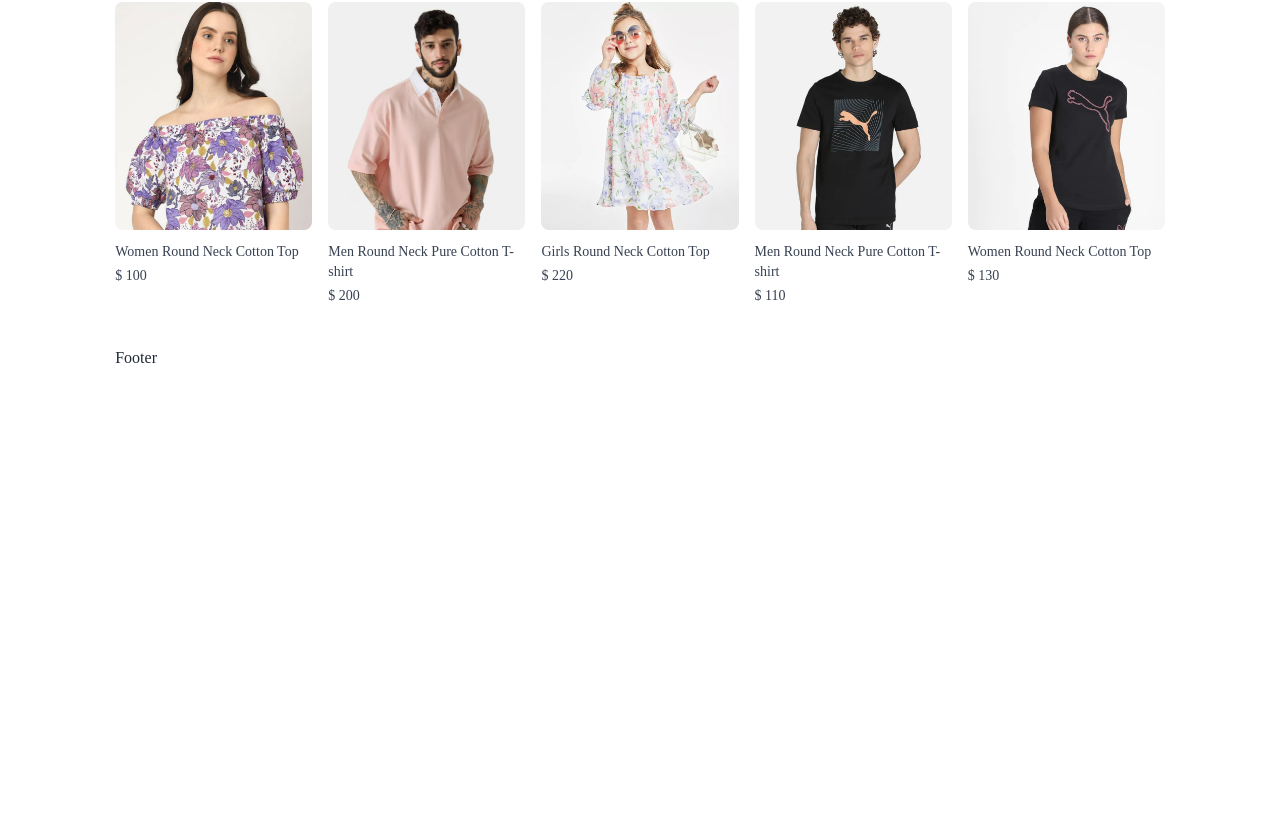
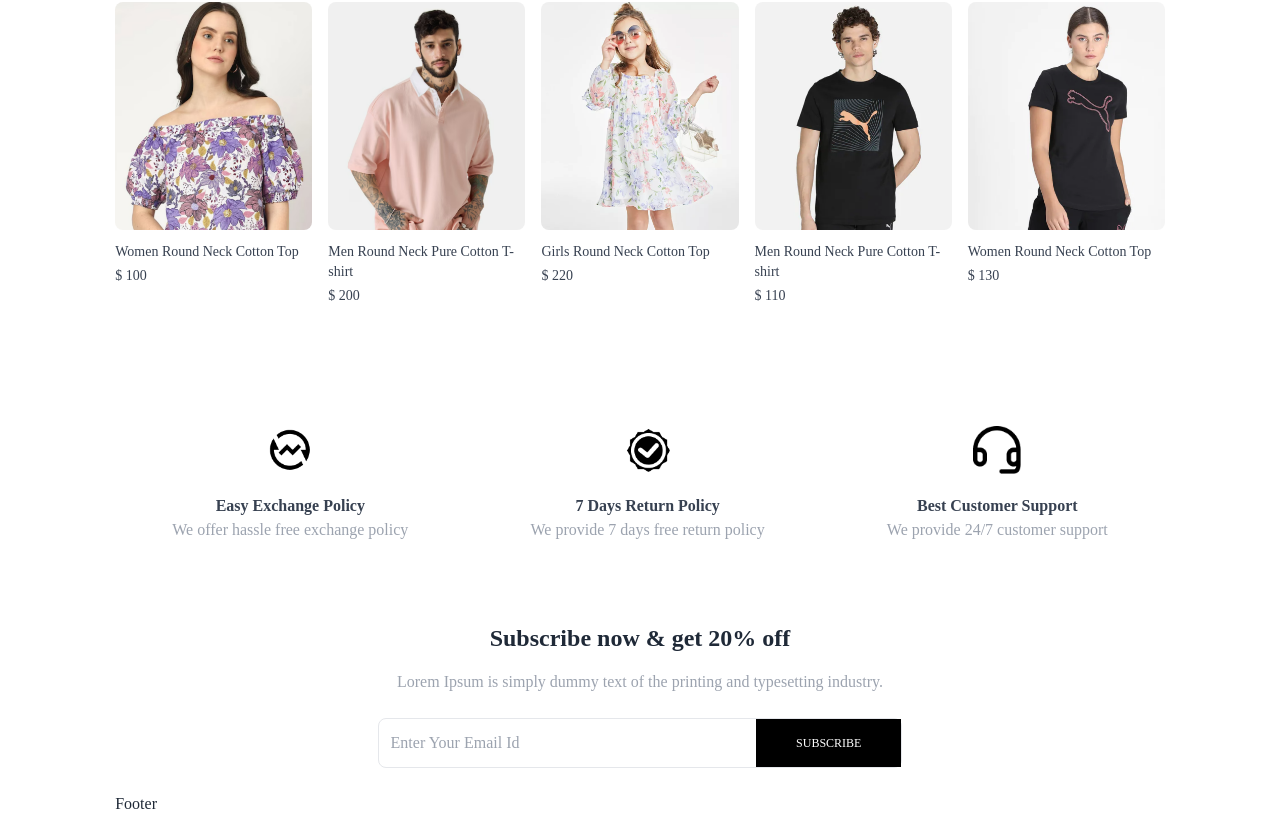
Before and after one commit to Forhad5194/Fashion-E-commerce-client, a React (Vite) app: page / in a window 1280 px wide. Shown: the part 1478-2294 px from the top of the page. Before the commit the page ends 1848 px from the top, so only its background shows below. Built offline with nearby package versions, Linux system fonts and the light colour scheme.

Commit message:
News Latter Is Done .

```diff
--- /dev/null
+++ b/src/components/NewsLatterBox.jsx
@@ -0,0 +1,19 @@
+
+const NewsLatterBox = () => {
+
+    const onSubmitHandler = (e) => {
+            e.preventDefault();
+    }
+    return (
+        <div className="text-center">
+            <p className="text-2xl font-bold text-gray-800"> Subscribe now & get 20% off</p>
+            <p className="text-gray-400 mt-4">Lorem Ipsum is simply dummy text of the printing and typesetting industry. </p>
+            <form onSubmit={onSubmitHandler} className="w-full sm:w-1/2 flex items-center gap-3 mx-auto pl-3 border rounded-lg my-6 ">
+                <input className="w-full sm:flex-1 outline-none " type="email" placeholder="Enter Your Email Id" required />
+                <button className="bg-black text-white text-xs px-10 py-4 " type="submit">SUBSCRIBE</button>
+            </form>
+        </div>
+    );
+};
+
+export default NewsLatterBox;
--- /dev/null
+++ b/src/components/OurPolicy.jsx
@@ -0,0 +1,26 @@
+import exchange from '../assets/frontend_assets/exchange_icon.png'
+import quality from '../assets/frontend_assets/quality_icon.png'
+import support from '../assets/frontend_assets/support_img.png'
+const OurPolicy = () => {
+    return (
+        <div className="flex flex-col sm:flex-row justify-around gap-12 sm:gap-2 text-center py-20 text-xs sm:text-sm md:text-base text-gray-700">
+            <div>
+                <img src={exchange} className='w-12 m-auto mb-5' alt="image" />
+                <p className='font-semibold'>Easy Exchange Policy</p>
+                <p className='text-gray-400'>We offer hassle free  exchange policy</p>
+            </div>
+            <div>
+                <img src={quality} className='w-12 m-auto mb-5' alt="image" />
+                <p className='font-semibold'>7 Days Return Policy</p>
+                <p className='text-gray-400'>We provide 7 days free return policy </p>
+            </div>
+            <div>
+                <img src={support} className='w-12 m-auto mb-5' alt="image" />
+                <p className='font-semibold'>Best Customer Support</p>
+                <p className='text-gray-400'>We provide 24/7 customer support</p>
+            </div>
+        </div>
+    );
+};
+
+export default OurPolicy;
--- a/src/pages/Home.jsx
+++ b/src/pages/Home.jsx
@@ -1,5 +1,7 @@
 import BestSeller from "../components/BestSeller";
 import LatestCollections from "../components/LatestCollections";
+import NewsLatterBox from "../components/NewsLatterBox";
+import OurPolicy from "../components/OurPolicy";
 import Banner from "../components/shared/Banner";
 
 const Home = () => {
@@ -8,6 +10,8 @@
            <Banner />
            <LatestCollections />
            <BestSeller />
+           <OurPolicy />
+           <NewsLatterBox />
         </div>
     );
 };
```
